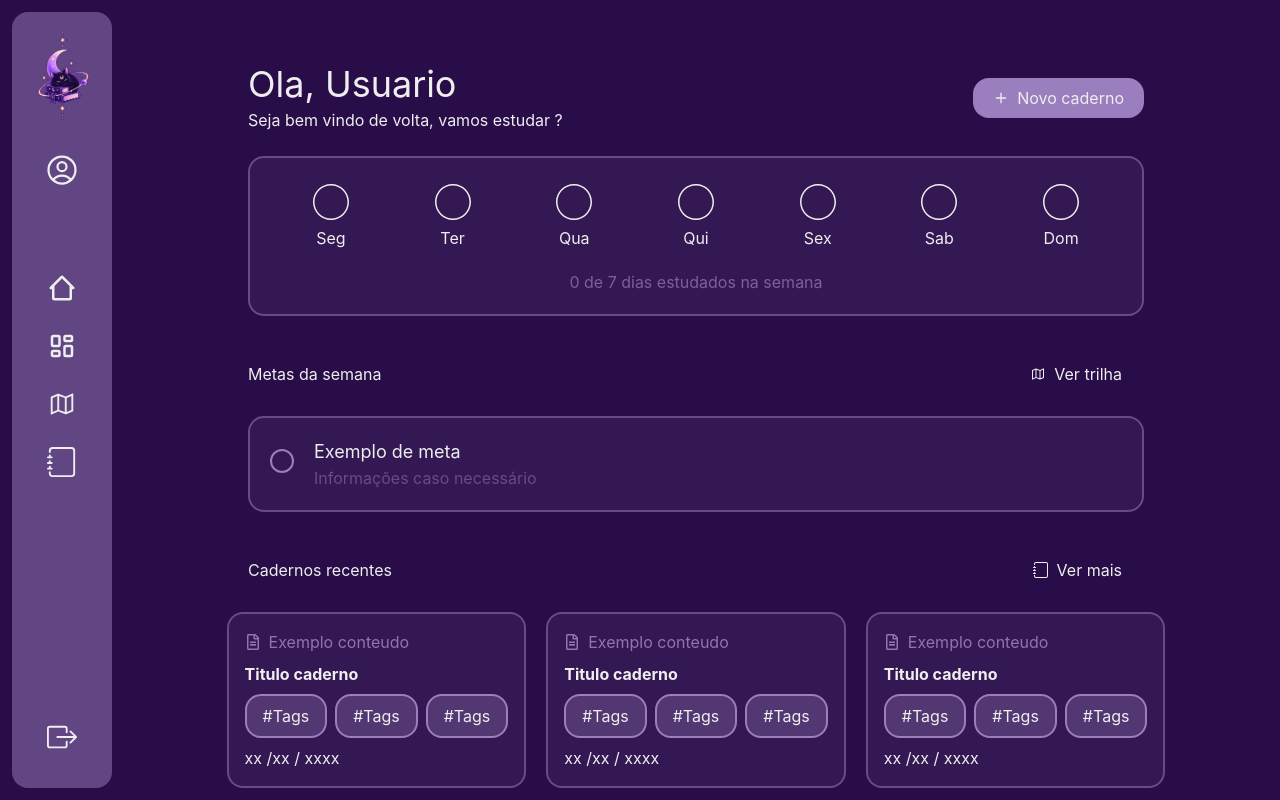
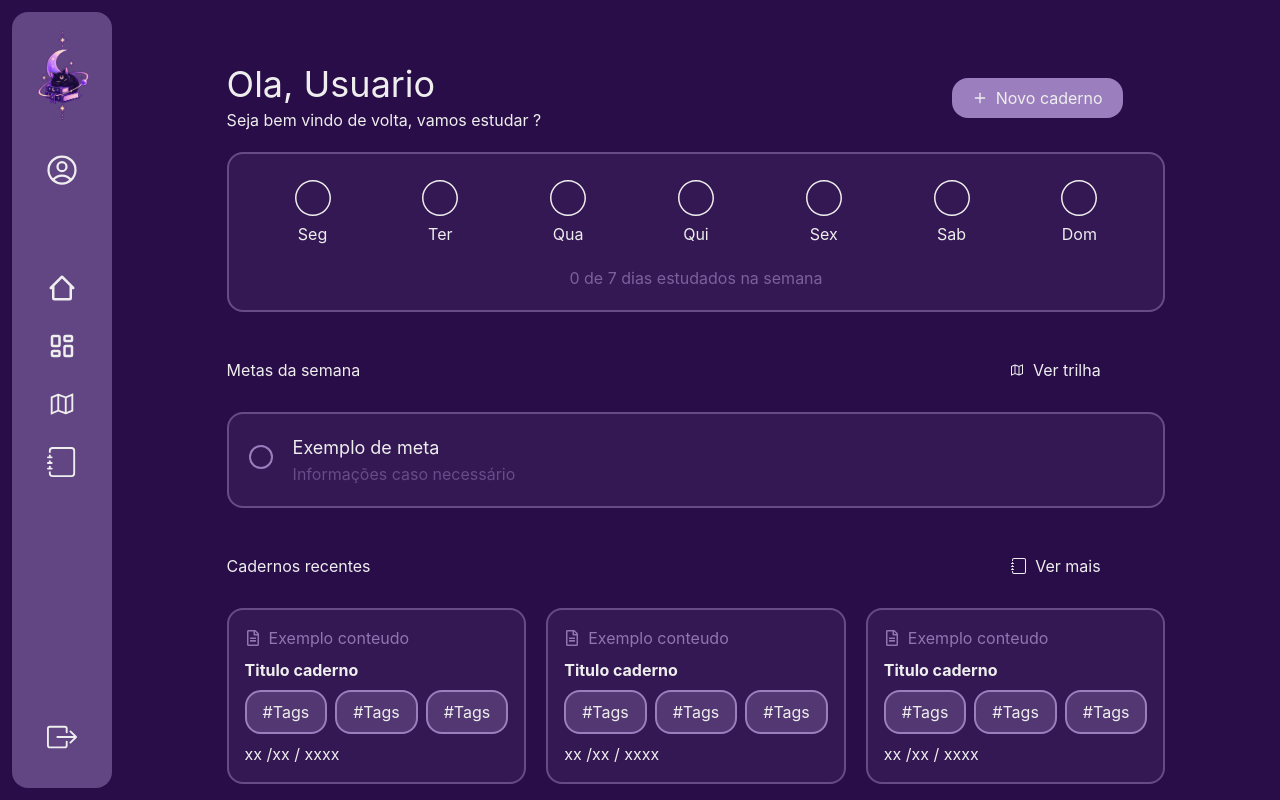
Before and after one commit to stelsol/Caderno-estudos, a React (Vite) app: page /Home in a window 1280 px wide. Built offline with nearby package versions, Linux system fonts and the light colour scheme.

Commit message:
Revisando para mudanças

```diff
--- a/src/pages/Home.jsx
+++ b/src/pages/Home.jsx
@@ -9,9 +9,9 @@ const weekdays = ["Seg", "Ter", "Qua", "Qui", "Sex", "Sab", "Dom"];
 
 export default function Home() {
   return (
-    <section className=" flex  flex-col items-center gap-9  pt-13">
+    <section className=" flex  flex-col  gap-9  pt-13">
       {/* Section frequencia de uso */}
-      <section className=" flex gap-6 flex-col ">
+      <section className=" flex gap-5 flex-col ">
         <div className="flex w-4xl  justify-between items-center">
           {" "}
           <div className="flex flex-col gap-1">
@@ -32,12 +32,11 @@ export default function Home() {
           {/* contendo os dias estudados */}
           <div className="flex justify-around">
             {/* Dias da semana */}
-            {weekdays.map((weekdays) => (
-              <div key={weekdays} className=" flex flex-col items-center">
+            {weekdays.map((day) => (
+              <div key={day} className=" flex flex-col items-center">
                 {" "}
-                {/* ← key aqui */}
                 <LiaCircleSolid className="text-5xl" />
-                <span>{weekdays}</span> {/* ← aqui NÃO */}
+                <span>{day}</span>
               </div>
             ))}
           </div>
@@ -46,7 +45,7 @@ export default function Home() {
       </section>
 
       {/* Section Metas da semana */}
-      <section className="flex  flex-col items-center gap-5">
+      <section className="flex  flex-col  gap-5">
         <div className="flex w-4xl   justify-between items-center  ">
           <div>
             <p>Metas da semana</p>
@@ -72,7 +71,7 @@ export default function Home() {
           </div>
         </div>
       </section>
-      <section className="flex  flex-col items-center gap-5">
+      <section className="flex  flex-col  gap-5">
         <div className="flex w-4xl   justify-between items-center  ">
           <div>
             <p>Cadernos recentes</p>
```
